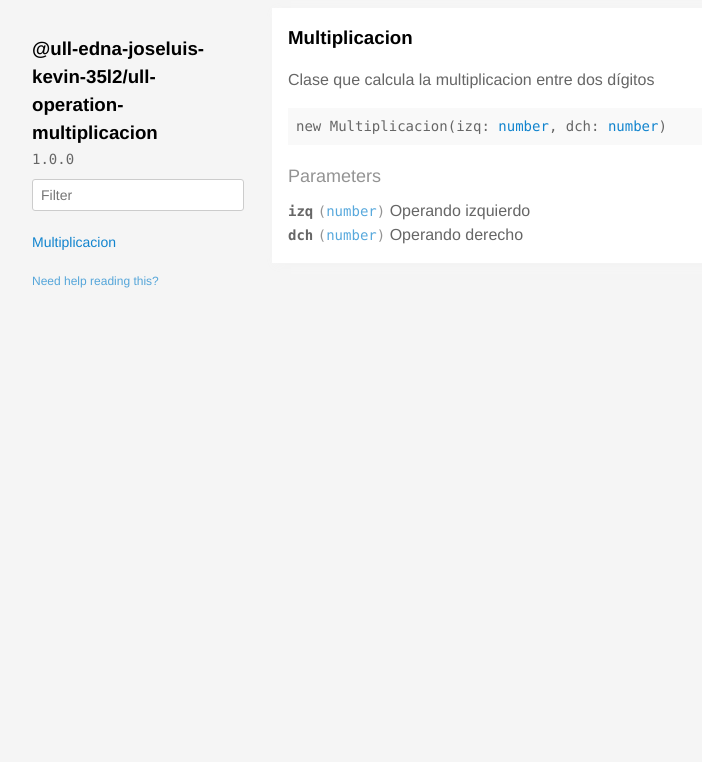
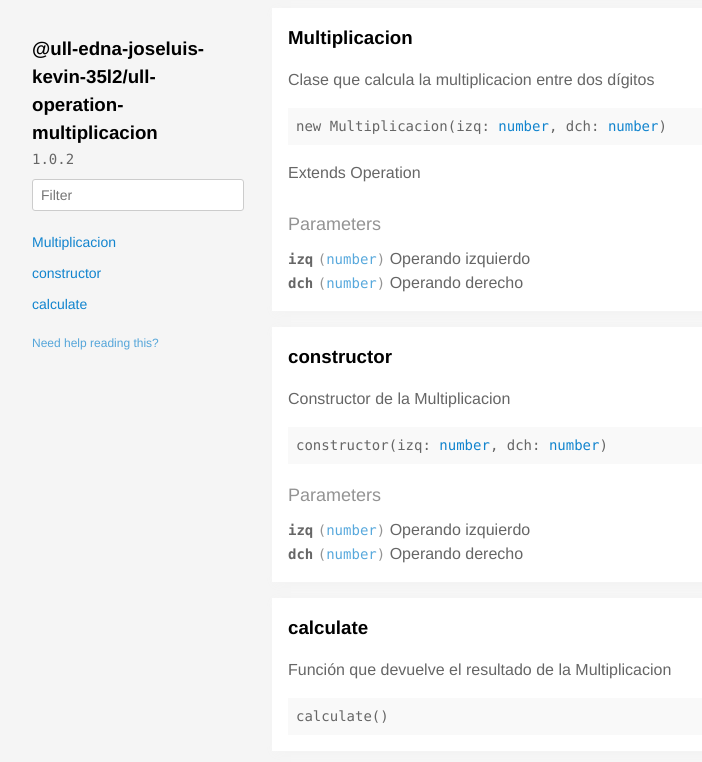
Before and after one commit to ULL-ESIT-DSI-1617/proyecto-dsi-edna-joseluis-kevin-35l2v3-1-operation-multiplicacion, a website: page docs/index.html in a window 1280 px wide. Shown: the whole page, without its empty margins (112-814 px from the left). Drawn offline with Linux system fonts and the light colour scheme.

Commit message:
Actualizando documentacion y package.json

```diff
--- a/docs/index.html
+++ b/docs/index.html
@@ -2,7 +2,7 @@
 <html>
 <head>
   <meta charset='utf-8' />
-  <title>@ull-edna-joseluis-kevin-35l2/ull-operation-multiplicacion 1.0.0 | Documentation</title>
+  <title>@ull-edna-joseluis-kevin-35l2/ull-operation-multiplicacion 1.0.2 | Documentation</title>
   <meta name='viewport' content='width=device-width,initial-scale=1'>
   <link href='assets/bass.css' type='text/css' rel='stylesheet' />
   <link href='assets/style.css' type='text/css' rel='stylesheet' />
@@ -14,7 +14,7 @@
       <div class='fixed xs-hide fix-3 overflow-auto max-height-100'>
         <div class='py1 px2'>
           <h3 class='mb0 no-anchor'>@ull-edna-joseluis-kevin-35l2/ull-operation-multiplicacion</h3>
-          <div class='mb1'><code>1.0.0</code></div>
+          <div class='mb1'><code>1.0.2</code></div>
           <input
             placeholder='Filter'
             id='filter-input'
@@ -28,6 +28,26 @@
                   href='#multiplicacion'
                   class="">
                   Multiplicacion
+
+                </a>
+
+                </li>
+
+
+                <li><a
+                  href='#constructor'
+                  class="">
+                  constructor
+
+                </a>
+
+                </li>
+
+
+                <li><a
+                  href='#calculate'
+                  class="">
+                  calculate
 
                 </a>
 
@@ -60,6 +80,83 @@
 
 
   <div class='pre p1 fill-light mt0'>new Multiplicacion(izq: <a href="https://developer.mozilla.org/en-US/docs/Web/JavaScript/Reference/Global_Objects/Number">number</a>, dch: <a href="https://developer.mozilla.org/en-US/docs/Web/JavaScript/Reference/Global_Objects/Number">number</a>)</div>
+
+
+    <p>
+      Extends
+
+        Operation
+
+    </p>
+
+
+
+
+
+
+
+
+
+
+    <div class='py1 quiet mt1 prose-big'>Parameters</div>
+    <div class='prose'>
+
+        <div class='space-bottom0'>
+          <div>
+            <span class='code bold'>izq</span> <code class='quiet'>(<a href="https://developer.mozilla.org/en-US/docs/Web/JavaScript/Reference/Global_Objects/Number">number</a>)</code>
+	    Operando izquierdo
+
+          </div>
+
+        </div>
+
+        <div class='space-bottom0'>
+          <div>
+            <span class='code bold'>dch</span> <code class='quiet'>(<a href="https://developer.mozilla.org/en-US/docs/Web/JavaScript/Reference/Global_Objects/Number">number</a>)</code>
+	    Operando derecho
+
+          </div>
+
+        </div>
+
+    </div>
+
+
+
+
+
+
+
+
+
+
+
+
+
+
+
+</section>
+
+
+
+
+            <section class='p2 mb2 clearfix bg-white minishadow'>
+
+
+  <div class='clearfix'>
+
+    <h3 class='fl m0' id='constructor'>
+      constructor
+    </h3>
+
+
+  </div>
+
+
+  <p>Constructor de la Multiplicacion</p>
+
+
+  <div class='pre p1 fill-light mt0'>constructor(izq: <a href="https://developer.mozilla.org/en-US/docs/Web/JavaScript/Reference/Global_Objects/Number">number</a>, dch: <a href="https://developer.mozilla.org/en-US/docs/Web/JavaScript/Reference/Global_Objects/Number">number</a>)</div>
 
 
 
@@ -112,6 +209,53 @@
 
 
 
+
+            <section class='p2 mb2 clearfix bg-white minishadow'>
+
+
+  <div class='clearfix'>
+
+    <h3 class='fl m0' id='calculate'>
+      calculate
+    </h3>
+
+
+  </div>
+
+
+  <p>Función que devuelve el resultado de la Multiplicacion</p>
+
+
+  <div class='pre p1 fill-light mt0'>calculate()</div>
+
+
+
+
+
+
+
+
+
+
+
+
+
+
+
+
+
+
+
+
+
+
+
+
+
+</section>
+
+
+
       </div>
     </div>
   </div>
```
Also changed, not shown: package.json (+3 -7 lines).
